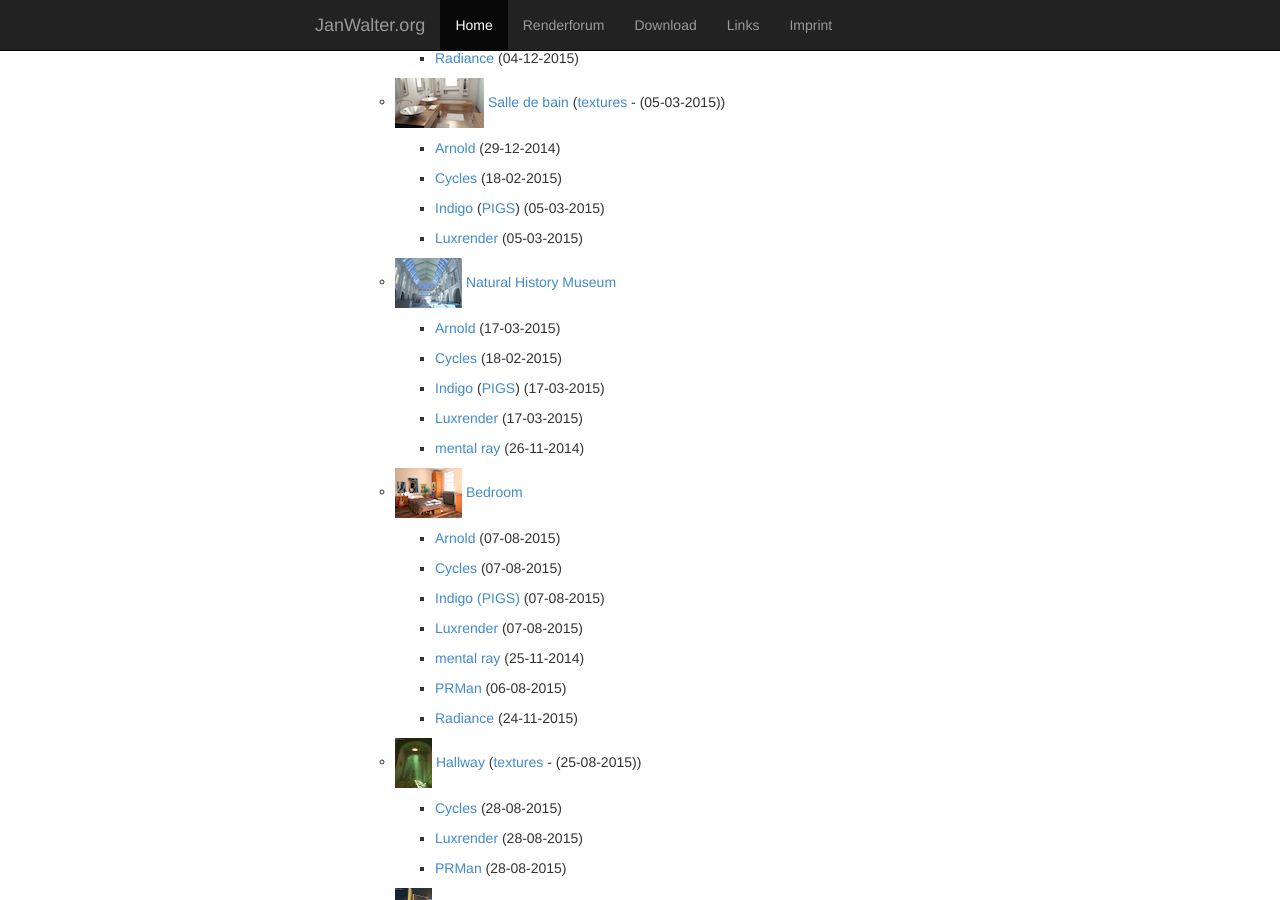
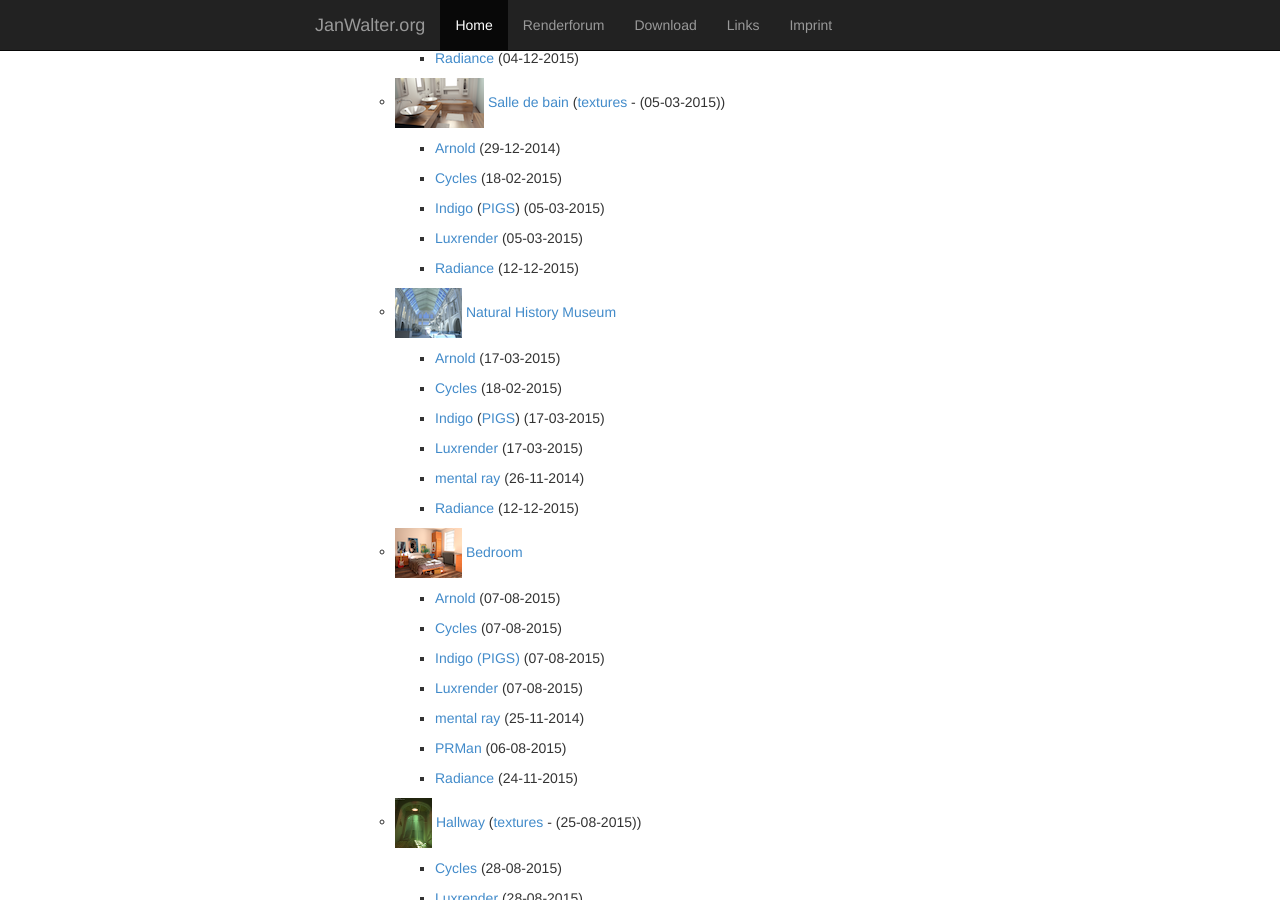
Before and after one commit to wahn/jan_walter_org, a Jekyll site: the page built from download/index.md, in a window 1280 px wide and 900 px high, scrolled down 2912 px. Built offline with Jekyll 4.4.1, drawn with Linux system fonts in a browser that asks for light colours; Markdown is read by kramdown in place of the engine named in the settings.

Commit message:
Radiance scene for Natural History Museum.

```diff
--- a/download/index.md
+++ b/download/index.md
@@ -226,15 +226,17 @@ Download
        bain](https://github.com/wahn/export_multi/tree/master/09_salle_de_bain)
        ([textures](https://www.janwalter.org/Download/Scenes/salle_de_bain_textures.tar.gz) - (05-03-2015))
 
-       + [Arnold](https://www.janwalter.org/Download/Scenes/salle_de_bain_ass.tar.gz) (29-12-2014)
+        + [Arnold](https://www.janwalter.org/Download/Scenes/salle_de_bain_ass.tar.gz) (29-12-2014)
 
-       + [Cycles](https://www.janwalter.org/Download/Scenes/salle_de_bain_blend.tar.gz) (18-02-2015)
+        + [Cycles](https://www.janwalter.org/Download/Scenes/salle_de_bain_blend.tar.gz) (18-02-2015)
 
-       + [Indigo](https://www.janwalter.org/Download/Scenes/salle_de_bain_igs.tar.gz)
-       ([PIGS](https://www.janwalter.org/Download/Scenes/salle_de_bain.pigs))
-       (05-03-2015)
+        + [Indigo](https://www.janwalter.org/Download/Scenes/salle_de_bain_igs.tar.gz)
+        ([PIGS](https://www.janwalter.org/Download/Scenes/salle_de_bain.pigs))
+        (05-03-2015)
 
-       + [Luxrender](https://www.janwalter.org/Download/Scenes/salle_de_bain_lxs.tar.gz) (05-03-2015)
+        + [Luxrender](https://www.janwalter.org/Download/Scenes/salle_de_bain_lxs.tar.gz) (05-03-2015)
+
+        + [Radiance](https://www.janwalter.org/Download/Scenes/salle_de_bain_rad.tar.gz) (12-12-2015)
 
     - ![Natural History Museum][natural_history_museum] [Natural
        History
@@ -251,6 +253,8 @@ Download
         + [Luxrender](https://www.janwalter.org/Download/Scenes/natural_history_museum_lxs.tar.gz) (17-03-2015)
 
         + [mental ray](https://www.janwalter.org/Download/Scenes/natural_history_museum_mi.tar.gz) (26-11-2014)
+
+        + [Radiance](https://www.janwalter.org/Download/Scenes/natural_history_museum_rad.tar.gz) (12-12-2015)
 
     - ![Alt Bedroom][bedroom]
        [Bedroom](https://github.com/wahn/export_multi/tree/master/11_bedroom)
```
